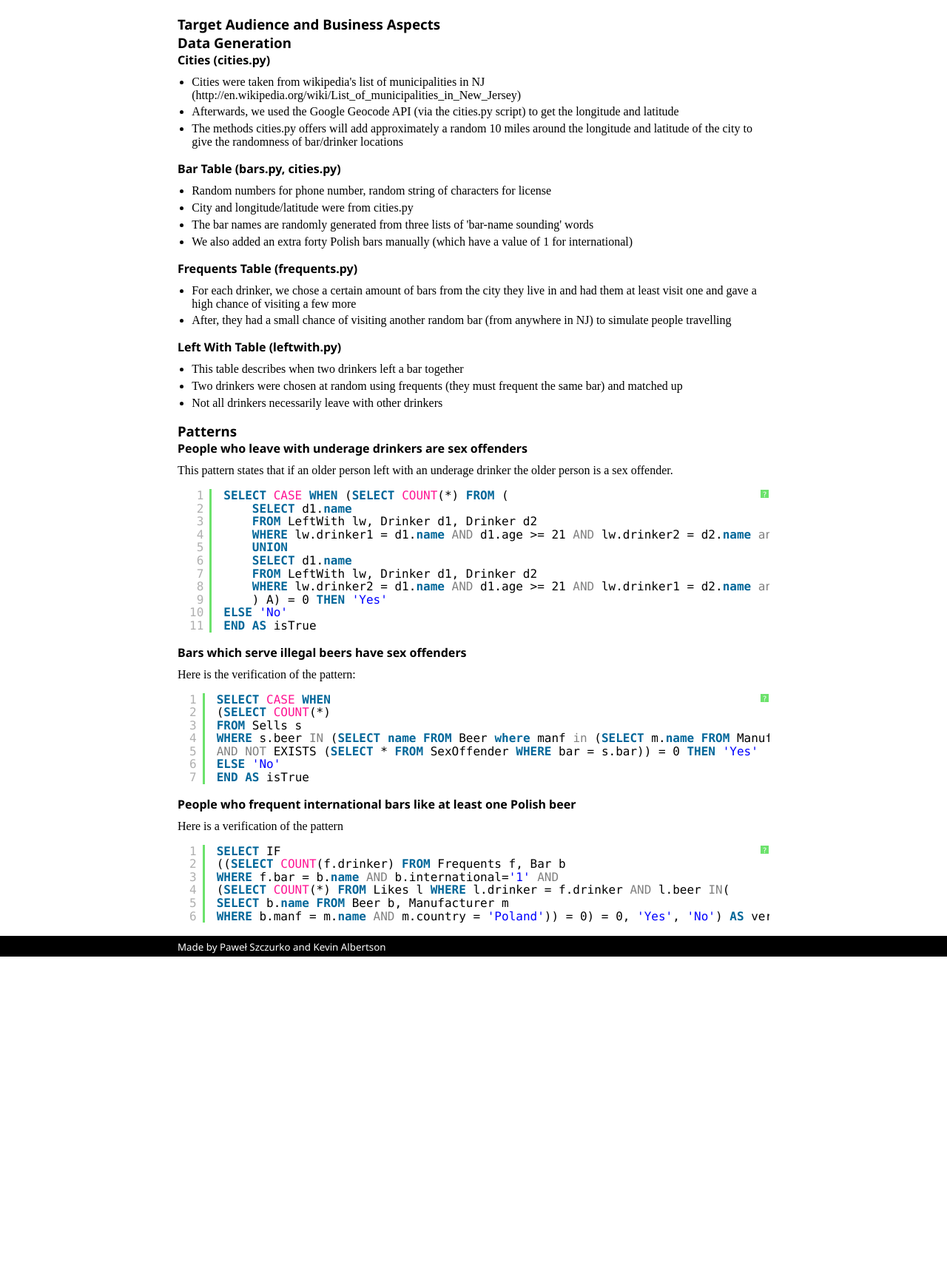
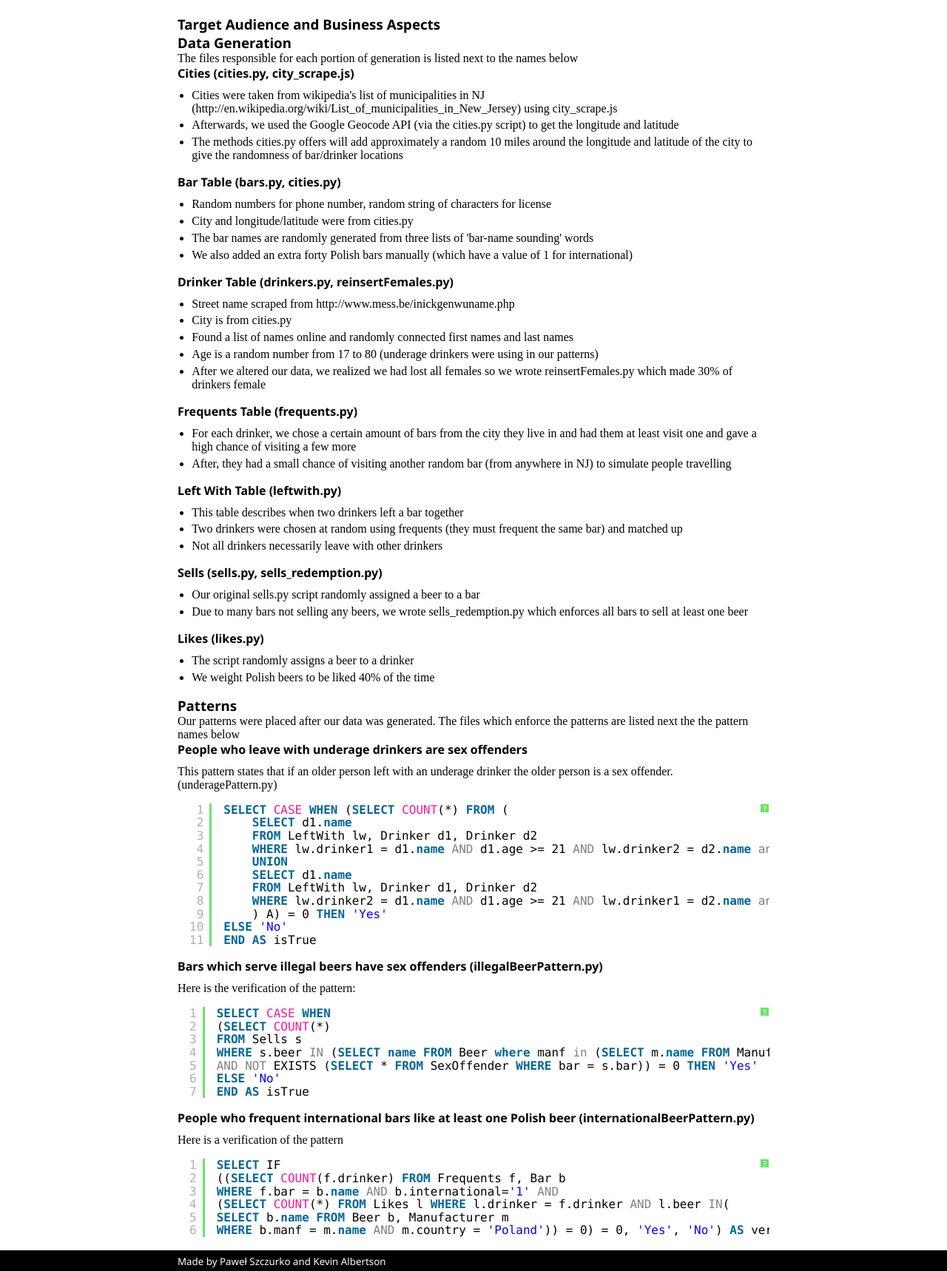
Before and after one commit to ps/Drinkers_Guide, a PHP site: page /technical.php in a window 1280 px wide. Shown: the part 119-1837 px from the top of the page at 74% size. Before the commit the page ends 1412 px from the top, so only its background shows below. Run offline with PHP 8.4, Linux system fonts and the light colour scheme; data that the repository does not hold is empty; some web fonts are replaced.

Commit message:
Some more added to technical

```diff
--- a/public_html/technical.php
+++ b/public_html/technical.php
@@ -7,13 +7,13 @@
 <script src="res/shBrushSql.js"></script>
 <h3>Target Audience and Business Aspects</h3>
 <h3>Data Generation</h3>
-<h4>Cities (cities.py)</h4>
+<p>The files responsible for each portion of generation is listed next to the names below</p>
+<h4>Cities (cities.py, city_scrape.js)</h4>
 <ul>
-	<li>Cities were taken from wikipedia's list of municipalities in NJ (<a href="http://en.wikipedia.org/wiki/List_of_municipalities_in_New_Jersey" target="_blank" title="Open in new tab">http://en.wikipedia.org/wiki/List_of_municipalities_in_New_Jersey</a>)</li>
+	<li>Cities were taken from wikipedia's list of municipalities in NJ (<a href="http://en.wikipedia.org/wiki/List_of_municipalities_in_New_Jersey" target="_blank" title="Open in new tab">http://en.wikipedia.org/wiki/List_of_municipalities_in_New_Jersey</a>) using city_scrape.js</li>
 	<li>Afterwards, we used the Google Geocode API (via the cities.py script) to get the longitude and latitude</li>
 	<li>The methods cities.py offers will add approximately a random 10 miles around the longitude and latitude of the city to give the randomness of bar/drinker locations</li>
 </ul>
-
 <h4>Bar Table (bars.py, cities.py)</h4>
 <ul>
 	<li>Random numbers for phone number, random string of characters for license</li>
@@ -21,7 +21,14 @@
 	<li>The bar names are randomly generated from three lists of 'bar-name sounding' words</li>
 	<li>We also added an extra forty Polish bars manually (which have a value of 1 for international)</li>
 </ul>
-
+<h4>Drinker Table (drinkers.py, reinsertFemales.py)</h4>
+<ul>
+	<li>Street name scraped from <a href="http://www.mess.be/inickgenwuname.php" target="_blank" title="Open in new tab">http://www.mess.be/inickgenwuname.php</a></li>
+	<li>City is from cities.py</li>
+	<li>Found a list of names online and randomly connected first names and last names</li>
+	<li>Age is a random number from 17 to 80 (underage drinkers were using in our patterns)</li>
+	<li>After we altered our data, we realized we had lost all females so we wrote reinsertFemales.py which made 30% of drinkers female</li>
+</ul>
 <h4>Frequents Table (frequents.py)</h4>
 <ul>
 	<li>For each drinker, we chose a certain amount of bars from the city they live in and had them at least visit one and gave a high chance of visiting a few more</li>
@@ -35,10 +42,23 @@
 	<li>Not all drinkers necessarily leave with other drinkers</li>
 </ul>
 
+<h4>Sells (sells.py, sells_redemption.py)</h4>
+<ul>
+	<li>Our original sells.py script randomly assigned a beer to a bar</li>
+	<li>Due to many bars not selling any beers, we wrote sells_redemption.py which enforces all bars to sell at least one beer</li>
+</ul>
+
+<h4>Likes (likes.py)</h4>
+<ul>
+	<li>The script randomly assigns a beer to a drinker</li>
+	<li>We weight Polish beers to be liked 40% of the time</li>
+</ul>
+
 <h3>Patterns</h3>
+<p>Our patterns were placed after our data was generated. The files which enforce the patterns are listed next the the pattern names below</p>
 <h4>People who leave with underage drinkers are sex offenders</h4>
 
-<p>This pattern states that if an older person left with an underage drinker the older person is a sex offender.</p>
+<p>This pattern states that if an older person left with an underage drinker the older person is a sex offender. (underagePattern.py)</p>
 <pre class="brush: sql">
 SELECT CASE WHEN (SELECT COUNT(*) FROM (
 	SELECT d1.name
@@ -53,7 +73,7 @@ ELSE 'No'
 END AS isTrue
 </pre>
 
-<h4>Bars which serve illegal beers have sex offenders</h4>
+<h4>Bars which serve illegal beers have sex offenders (illegalBeerPattern.py)</h4>
 <p>
 	Here is the verification of the pattern:
 </p>
@@ -67,7 +87,7 @@ ELSE 'No'
 END AS isTrue
 </pre>
 
-<h4>People who frequent international bars like at least one Polish beer</h4>
+<h4>People who frequent international bars like at least one Polish beer (internationalBeerPattern.py)</h4>
 <p>Here is a verification of the pattern</p>
 <pre class="brush: sql">
 SELECT IF
```
